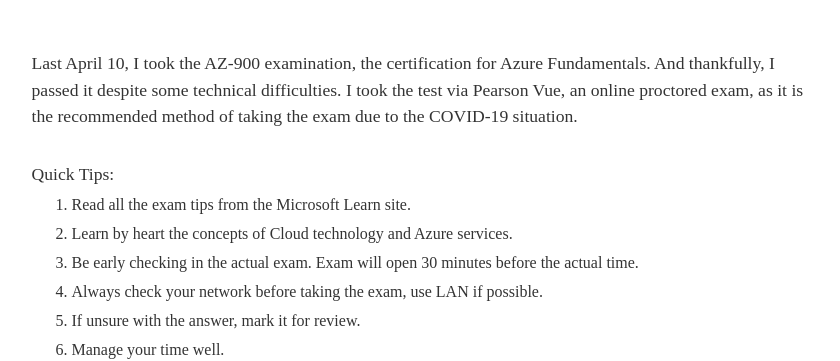
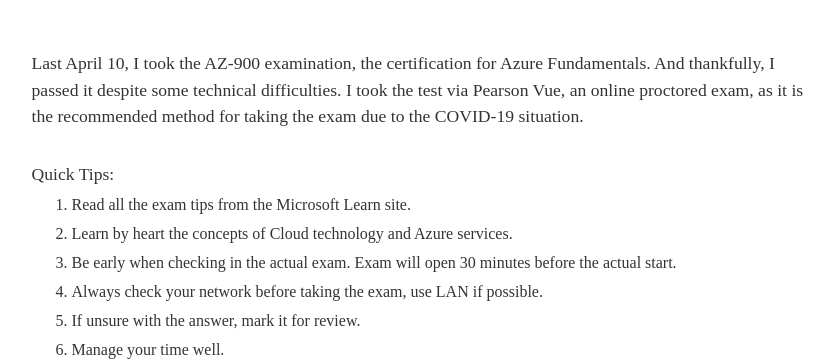
Before and after one commit to bonasfvck/blog, a Jekyll site: the page built from _posts/2020-04-26-az-900.md, in a window 1280 px wide. Shown: the part 670-1031 px from the top of the page, without its empty margins (220-1060 px from the left). Built offline with Jekyll 4.4.1, drawn with Linux system fonts in a browser that asks for light colours; nearby versions of some CDN libraries; some web fonts are replaced; comment, search, counter and statistics services are not loaded.

Commit message:
Update 2020-04-26-az-900.md

```diff
--- a/_posts/2020-04-26-az-900.md
+++ b/_posts/2020-04-26-az-900.md
@@ -15,13 +15,13 @@
 
 <br>
 
-Last April 10, I took the AZ-900 examination, the certification for Azure Fundamentals. And thankfully, I passed it despite some technical difficulties. I took the test via Pearson Vue, an online proctored exam, as it is the recommended method of taking the exam due to the COVID-19 situation.
+Last April 10, I took the AZ-900 examination, the certification for Azure Fundamentals. And thankfully, I passed it despite some technical difficulties. I took the test via Pearson Vue, an online proctored exam, as it is the recommended method for taking the exam due to the COVID-19 situation.
 
 <br>
 Quick Tips:
 1. Read all the exam tips from the Microsoft Learn site.
 2. Learn by heart the concepts of Cloud technology and Azure services.
-3. Be early checking in the actual exam. Exam will open 30 minutes before the actual time.
+3. Be early when checking in the actual exam. Exam will open 30 minutes before the actual start.
 4. Always check your network before taking the exam, use LAN if possible.
 5. If unsure with the answer, mark it for review.
 6. Manage your time well.
```
